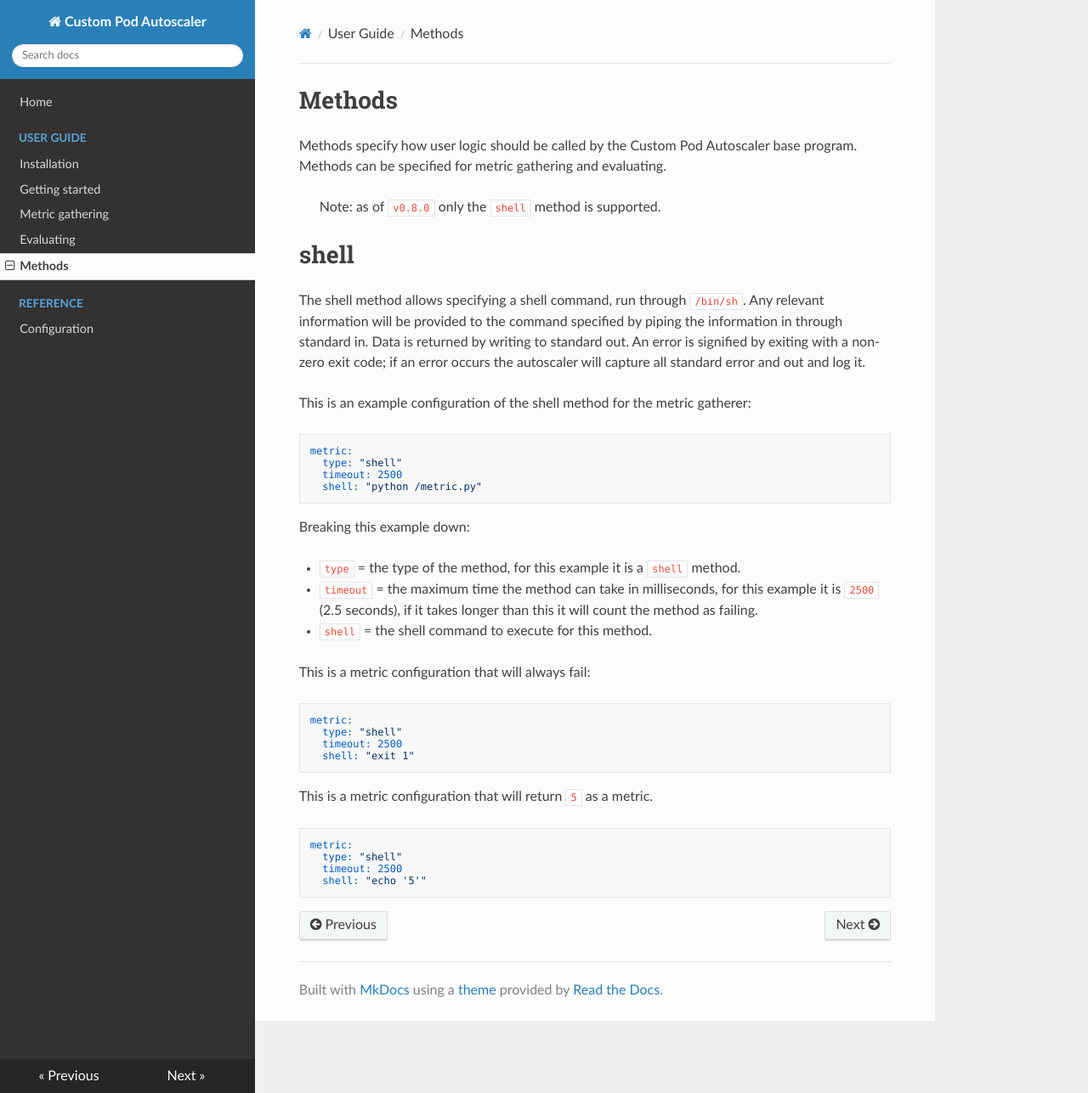
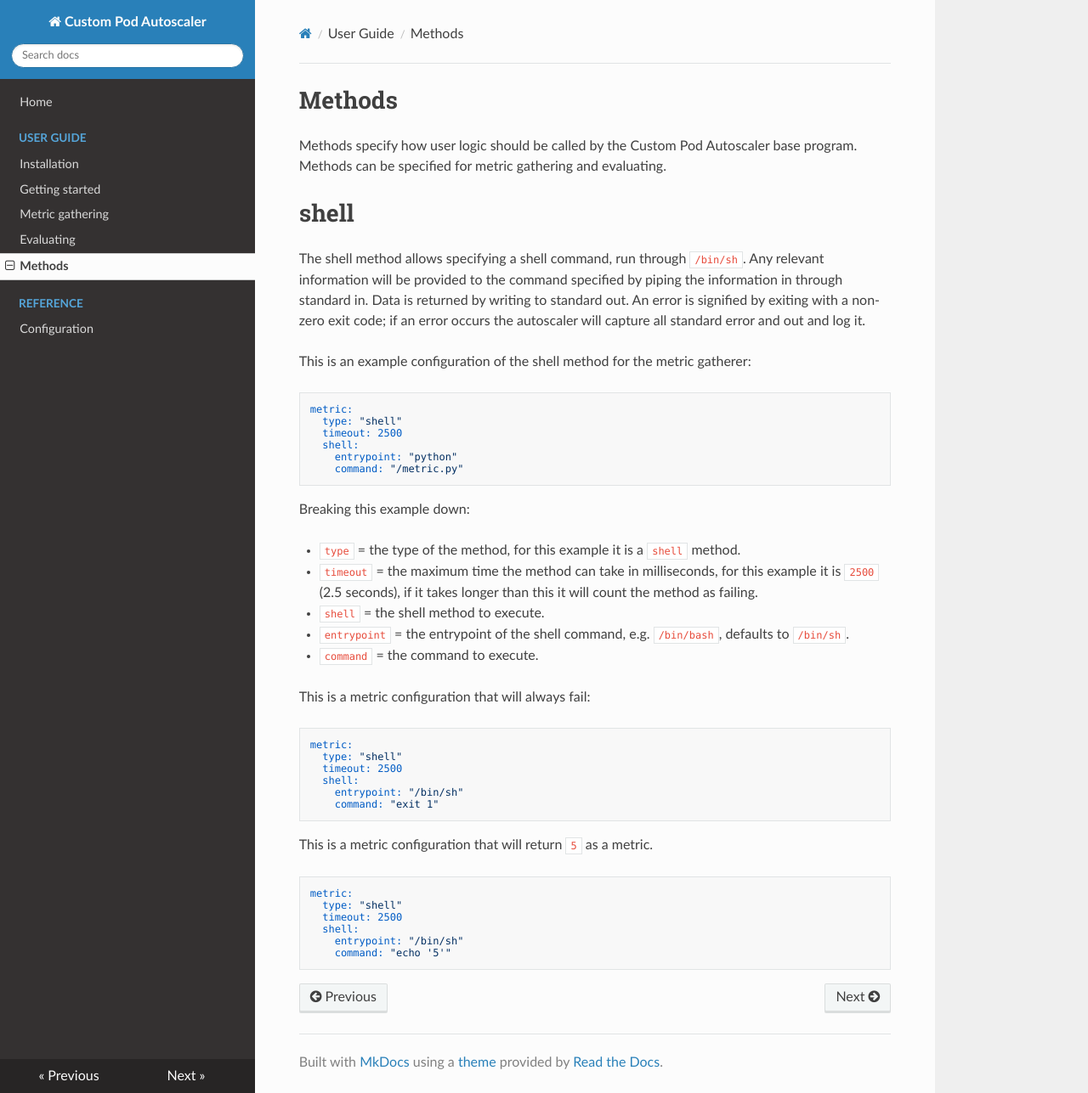
Before and after one commit to jthomperoo/custom-pod-autoscaler, an MkDocs documentation site: the page built from docs/user-guide/methods.md, in a window 1280 px wide and 1287 px high. Shown: the whole window at 85% size. Built offline with MkDocs 1.6.1, drawn with Linux system fonts in a browser that asks for light colours; nearby versions of some CDN libraries.

Commit message:
Add configurable entrypoint for shell method (#89)

````diff
--- a/docs/user-guide/methods.md
+++ b/docs/user-guide/methods.md
@@ -2,8 +2,6 @@
 
 Methods specify how user logic should be called by the Custom Pod Autoscaler base program. Methods
 can be specified for metric gathering and evaluating.
-
-> Note: as of `v0.8.0` only the `shell` method is supported.
 
 # shell
 
@@ -17,20 +15,26 @@ This is an example configuration of the shell method for the metric gatherer:
 metric:
   type: "shell"
   timeout: 2500
-  shell: "python /metric.py"
+  shell:
+    entrypoint: "python"
+    command: "/metric.py"
 ```
 Breaking this example down:
 
 - `type` = the type of the method, for this example it is a `shell` method.
 - `timeout` = the maximum time the method can take in milliseconds, for this example it is `2500` (2.5 seconds), if it takes longer than this it will count the method as failing.
-- `shell` = the shell command to execute for this method.
+- `shell` = the shell method to execute.
+  - `entrypoint` = the entrypoint of the shell command, e.g. `/bin/bash`, defaults to `/bin/sh`.
+  - `command` = the command to execute.
 
 This is a metric configuration that will always fail:
 ```yaml
 metric:
   type: "shell"
   timeout: 2500
-  shell: "exit 1"
+  shell:
+    entrypoint: "/bin/sh"
+    command: "exit 1"
 ```
 
 This is a metric configuration that will return `5` as a metric.
@@ -38,5 +42,7 @@ This is a metric configuration that will return `5` as a metric.
 metric:
   type: "shell"
   timeout: 2500
-  shell: "echo '5'"
+  shell:
+    entrypoint: "/bin/sh"
+    command: "echo '5'"
 ```
````
Also changed, not shown: CHANGELOG.md (+2 -0 lines), docs/reference/configuration.md (+16 -8 lines), docs/user-guide/getting-started.md (+6 -2 lines), docs/user-guide/metric-gathering.md (+0 -2 lines), 10 other files.
